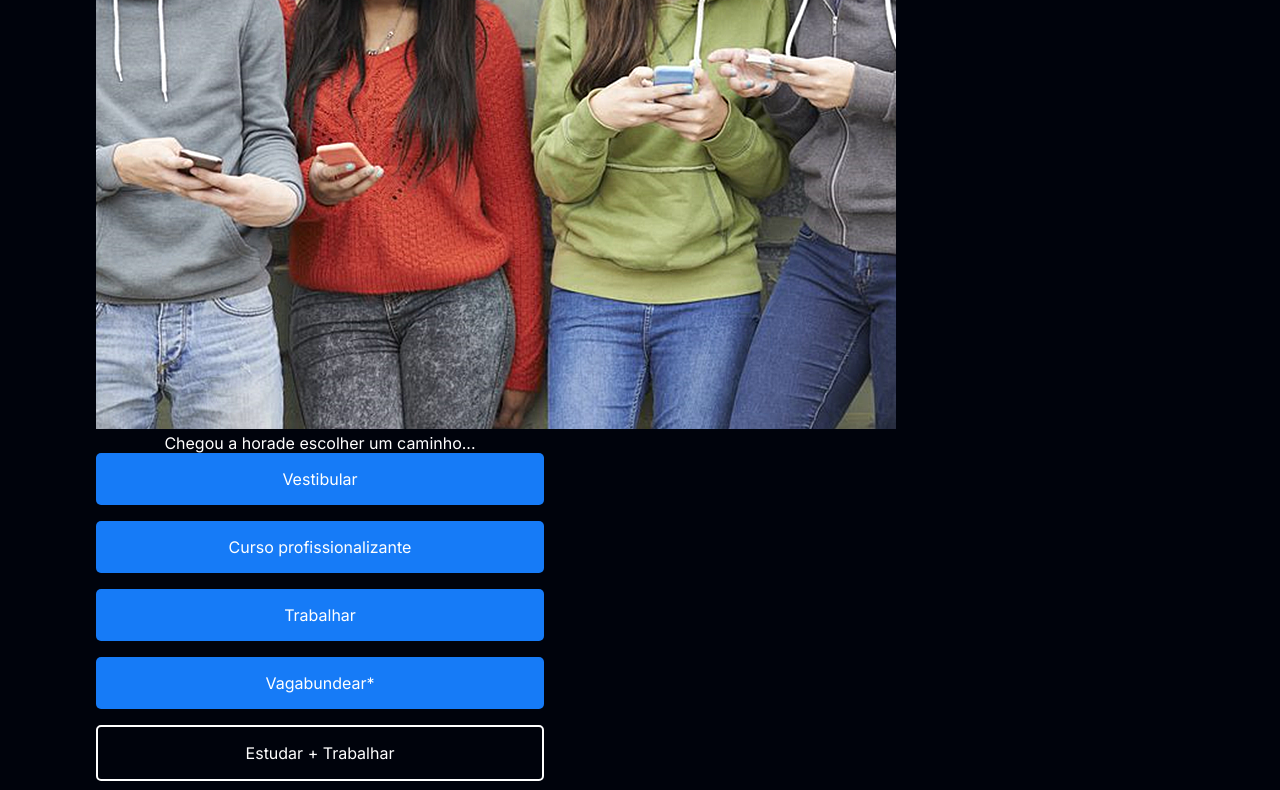
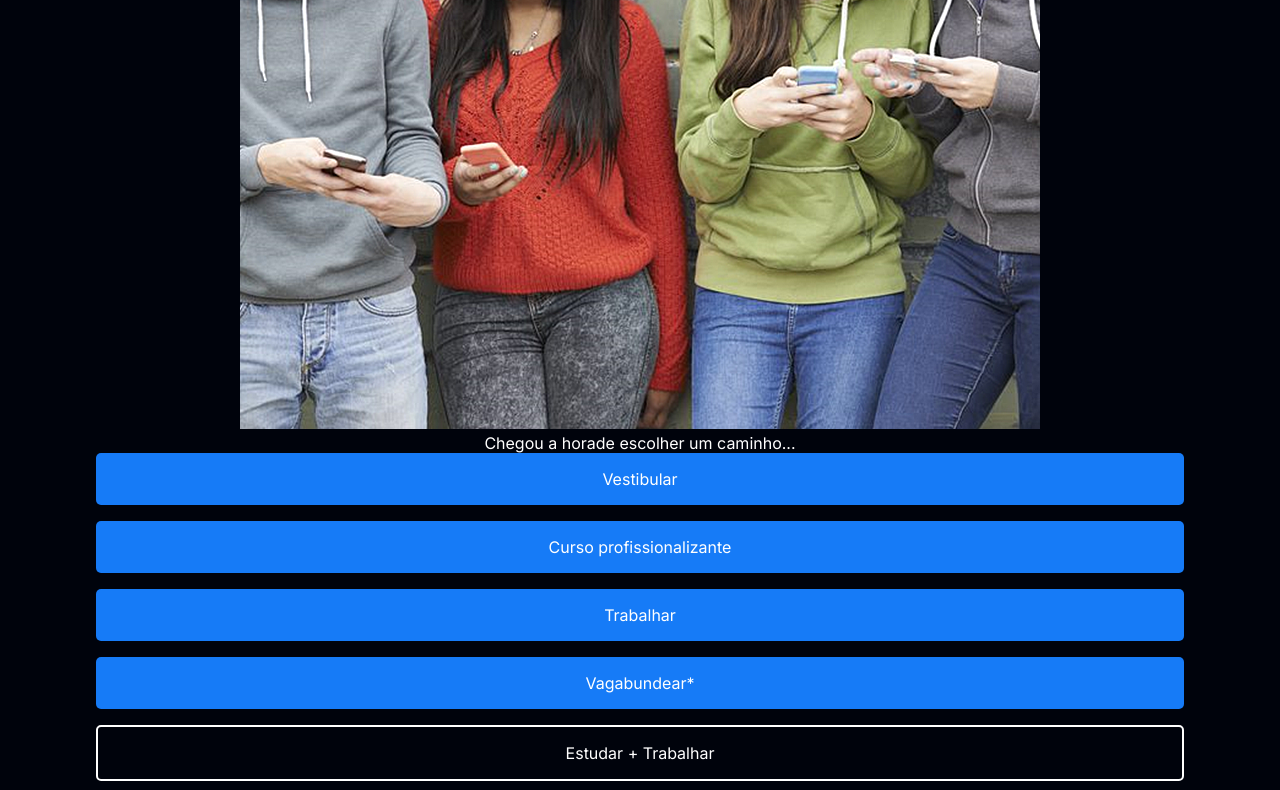
Before and after one commit to draanne/PgdaWeb2, a plain HTML site: page index.html in a window 1280 px wide. Shown: the part 52-842 px from the top of the page. Drawn offline with Linux system fonts and the light colour scheme.

Commit message:
Update styles.css

```diff
--- a/styles.css
+++ b/styles.css
@@ -31,7 +31,6 @@ body {
 .container {
     height: 100vh;
     display: grid;
-    grid-template-columns: 50% 50%;
 }
 
 .container__botao {
```
